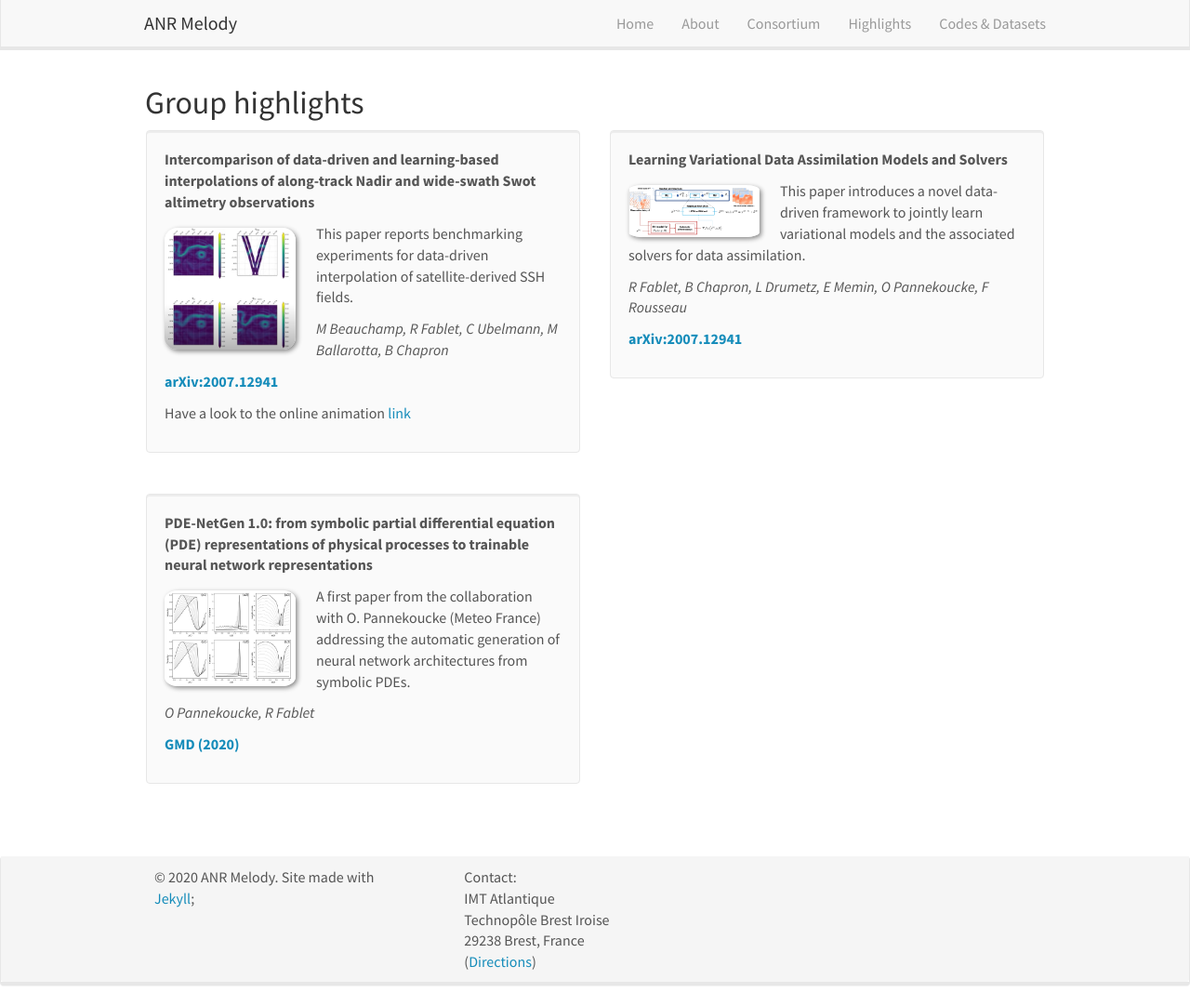
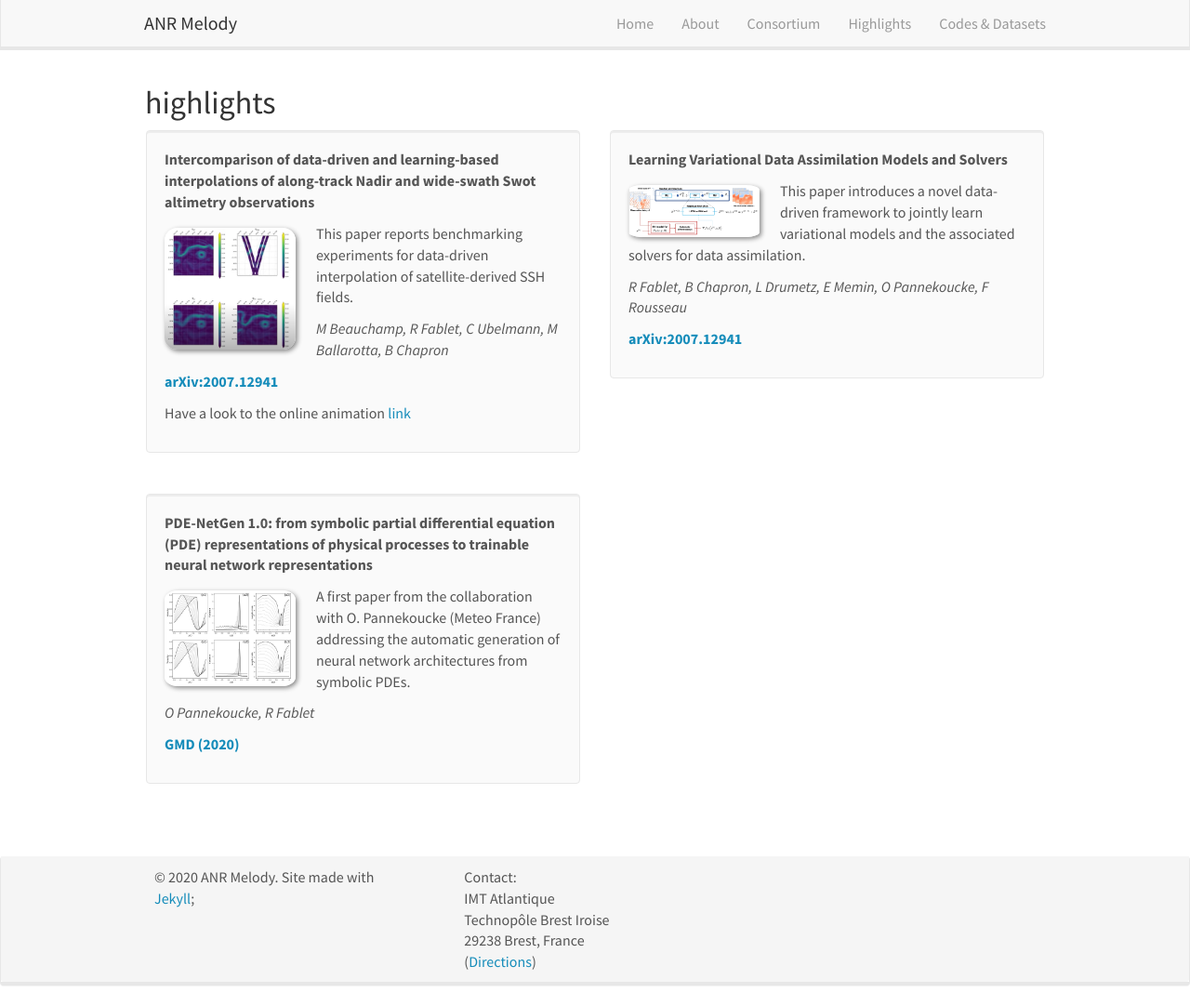
Before and after one commit to anr-melody/anr-melody.github.io, a Jekyll site: the page built from _pages/publications.md, in a window 1280 px wide and 1082 px high. Shown: the whole window at 93% size. Built offline with Jekyll 4.4.1, drawn with Linux system fonts in a browser that asks for light colours; nearby versions of some CDN libraries.

Commit message:
Update publications.md

```diff
--- a/_pages/publications.md
+++ b/_pages/publications.md
@@ -1,13 +1,13 @@
 ---
 title: "ANR Melody - Highlights"
 layout: gridlay
-excerpt: "ANR Melody -- Publications."
+excerpt: "ANR Melody -- Highlights."
 sitemap: false
 permalink: /highlights/
 ---
 
 
-## Group highlights
+## highlights
 
 
 {% assign number_printed = 0 %}
```
